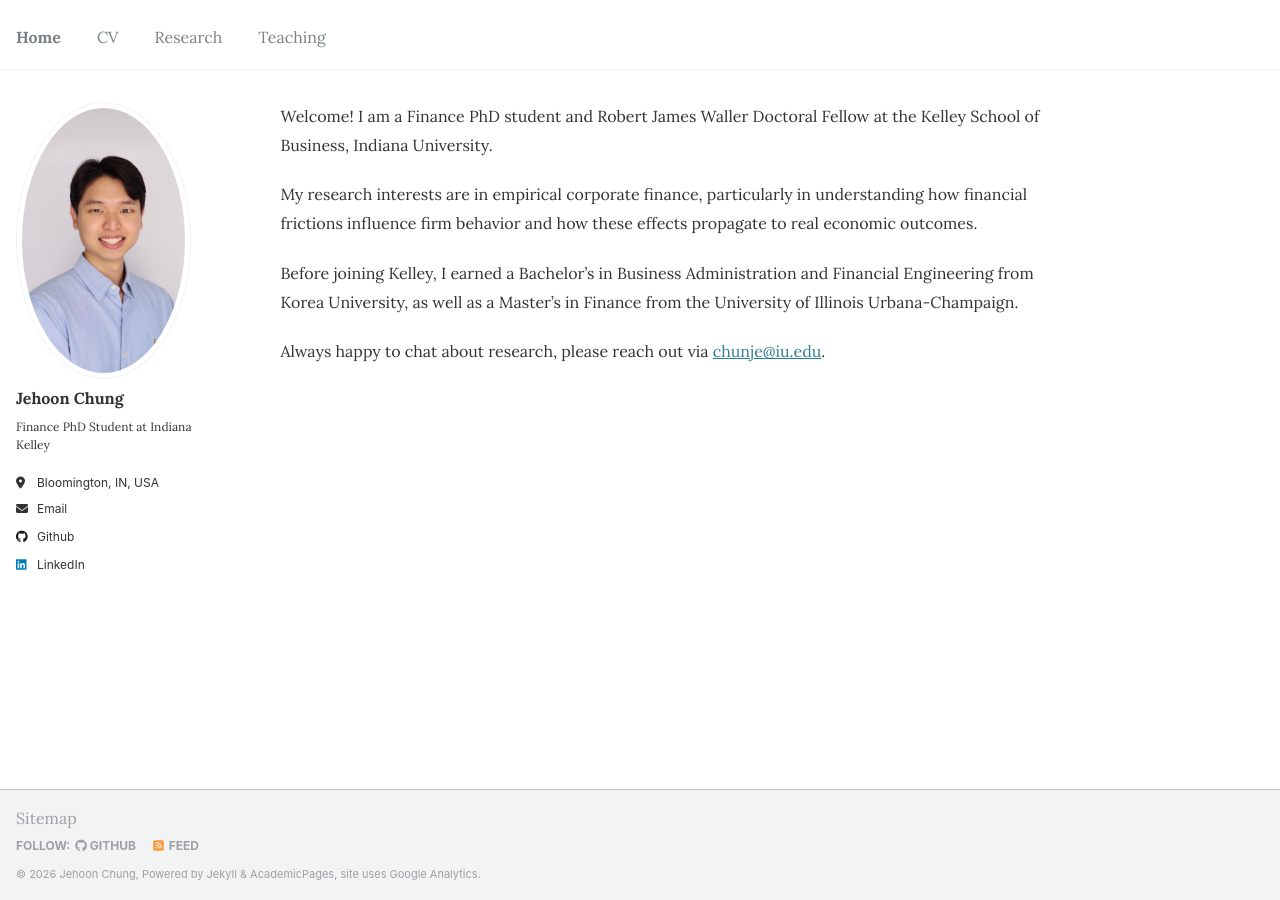
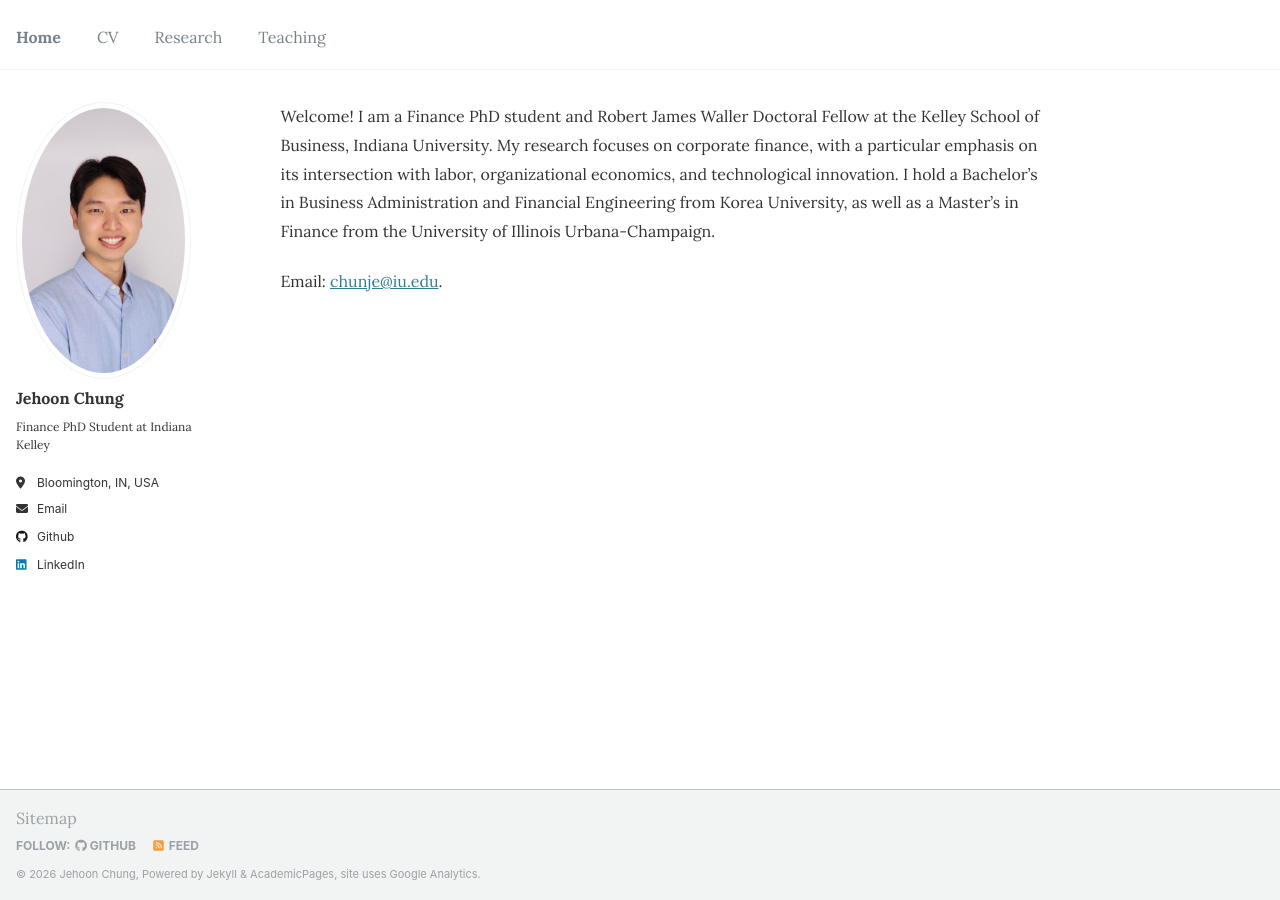
Before and after one commit to JehoonChung/jehoonchung.github.io, a Jekyll site: the page built from _pages/about.md, in a window 1280 px wide. Built offline with Jekyll 4.4.1, drawn with Linux system fonts in a browser that asks for light colours.

Commit message:
Update about.md

```diff
--- a/_pages/about.md
+++ b/_pages/about.md
@@ -7,10 +7,6 @@ redirect_from:
 ---
 
 
-Welcome! I am a Finance PhD student and Robert James Waller Doctoral Fellow at the Kelley School of Business, Indiana University.
+Welcome! I am a Finance PhD student and Robert James Waller Doctoral Fellow at the Kelley School of Business, Indiana University. My research focuses on corporate finance, with a particular emphasis on its intersection with labor, organizational economics, and technological innovation. I hold a Bachelor's in Business Administration and Financial Engineering from Korea University, as well as a Master’s in Finance from the University of Illinois Urbana-Champaign.
 
-My research interests are in empirical corporate finance, particularly in understanding how financial frictions influence firm behavior and how these effects propagate to real economic outcomes.
-
-Before joining Kelley, I earned a Bachelor's in Business Administration and Financial Engineering from Korea University, as well as a Master’s in Finance from the University of Illinois Urbana-Champaign.
-
-Always happy to chat about research, please reach out via <a href="mailto:chunje@iu.edu">chunje@iu.edu</a>.
+Email: <a href="mailto:chunje@iu.edu">chunje@iu.edu</a>.
```
